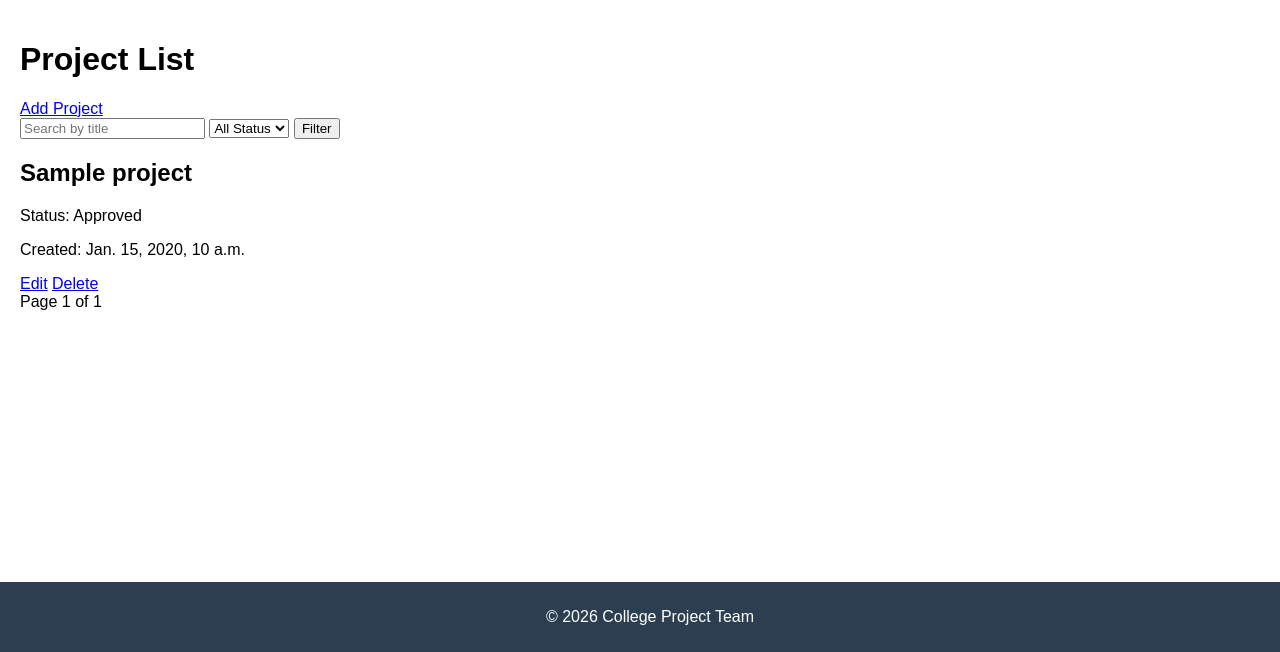
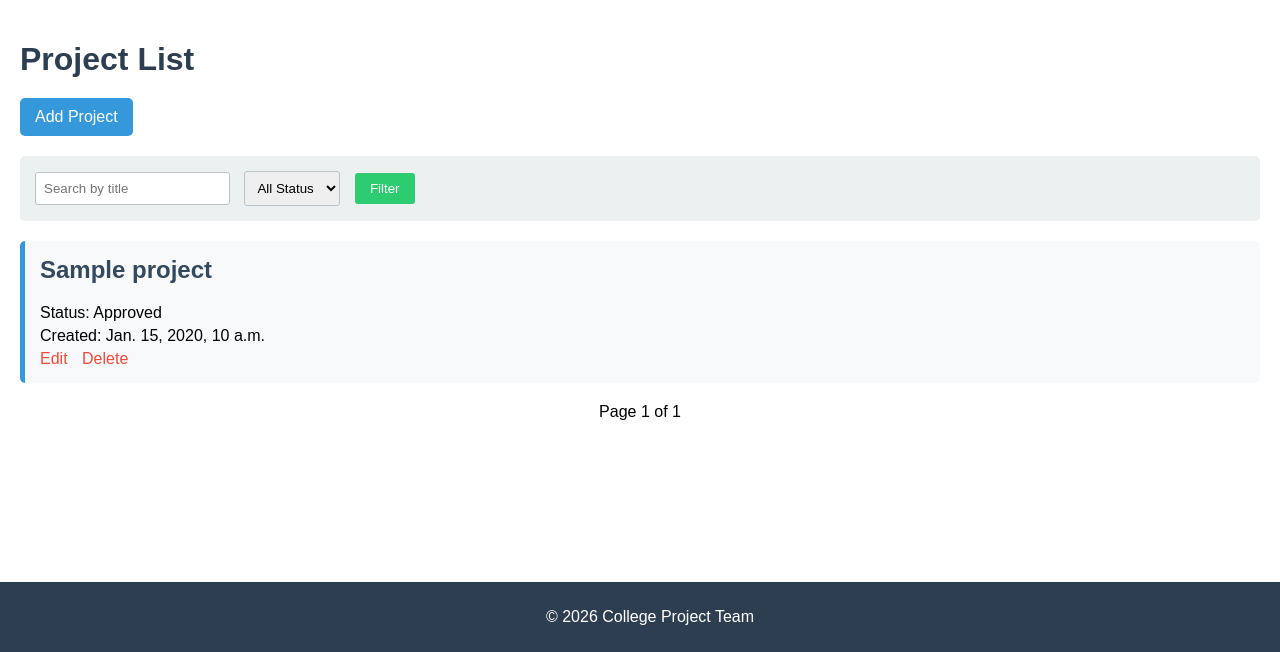
Before and after one commit to Jash107-dev/college_project, a Django app: page /Project_master/ in a window 1280 px wide. Shown: the part 148-800 px from the top of the page. Run offline with Django 4.2, Linux system fonts and the light colour scheme; a user stored in the database is signed in; tables that the repository leaves empty hold one stand-in row (values such as "Sample post").

Commit message:
Resolved conflict

```diff
--- a/Project_master/templates/Project_master/project_list.html
+++ b/Project_master/templates/Project_master/project_list.html
@@ -3,11 +3,91 @@
 {% block title %}Project List{% endblock %}
 
 {% block content %}
+    <style>
+        .project-list h1 {
+            color: #2c3e50;
+            margin-bottom: 20px;
+        }
+        .add-project-link {
+            display: inline-block;
+            background-color: #3498db;
+            color: white;
+            padding: 10px 15px;
+            text-decoration: none;
+            border-radius: 5px;
+            margin-bottom: 20px;
+        }
+        .add-project-link:hover {
+            background-color: #2980b9;
+        }
+        .filter-form {
+            background-color: #ecf0f1;
+            padding: 15px;
+            border-radius: 5px;
+            margin-bottom: 20px;
+        }
+        .filter-form input, .filter-form select {
+            padding: 8px;
+            margin-right: 10px;
+            border: 1px solid #bdc3c7;
+            border-radius: 3px;
+        }
+        .filter-form button {
+            background-color: #2ecc71;
+            color: white;
+            padding: 8px 15px;
+            border: none;
+            border-radius: 3px;
+            cursor: pointer;
+        }
+        .filter-form button:hover {
+            background-color: #27ae60;
+        }
+        .project-item {
+            background-color: #f8f9fa;
+            padding: 15px;
+            margin-bottom: 15px;
+            border-radius: 5px;
+            border-left: 5px solid #3498db;
+        }
+        .project-item h2 {
+            margin-top: 0;
+            color: #34495e;
+        }
+        .project-item p {
+            margin: 5px 0;
+        }
+        .project-item a {
+            color: #e74c3c;
+            text-decoration: none;
+            margin-right: 10px;
+        }
+        .project-item a:hover {
+            text-decoration: underline;
+        }
+        .pagination {
+            margin-top: 20px;
+            text-align: center;
+        }
+        .pagination a {
+            color: #3498db;
+            text-decoration: none;
+            margin: 0 5px;
+            padding: 5px 10px;
+            border: 1px solid #3498db;
+            border-radius: 3px;
+        }
+        .pagination a:hover {
+            background-color: #3498db;
+            color: white;
+        }
+    </style>
+    <div class="project-list">
         <h1>Project List</h1>
 
-    <a href="{% url 'create_project' %}">Add Project</a>
+        <a href="{% url 'create_project' %}" class="add-project-link">Add Project</a>
 
-    <form method="get">
+        <form method="get" class="filter-form">
             <input type="text" name="q" value="{{ query }}" placeholder="Search by title">
             <select name="status">
                 <option value="">All Status</option>
@@ -19,7 +99,7 @@
         </form>
 
         {% for project in page_obj %}
-        <div>
+            <div class="project-item">
                 <h2>{{ project.title }}</h2>
                 <p>Status: {{ project.status }}</p>
                 <p>Created: {{ project.created_at }}</p>
@@ -28,7 +108,7 @@
             </div>
         {% endfor %}
 
-    <div>
+        <div class="pagination">
             {% if page_obj.has_previous %}
                 <a href="?page=1&q={{ query }}&status={{ status_filter }}">First</a>
                 <a href="?page={{ page_obj.previous_page_number }}&q={{ query }}&status={{ status_filter }}">Previous</a>
@@ -41,4 +121,5 @@
                 <a href="?page={{ page_obj.paginator.num_pages }}&q={{ query }}&status={{ status_filter }}">Last</a>
             {% endif %}
         </div>
+    </div>
 {% endblock %}
```
Also changed, not shown: Project_master/templates/Project_master/project_confirm_delete.html (+41 -1 lines), Project_master/templates/Project_master/project_form.html (+51 -1 lines). Lines whose indentation alone changed are shown as unchanged.
